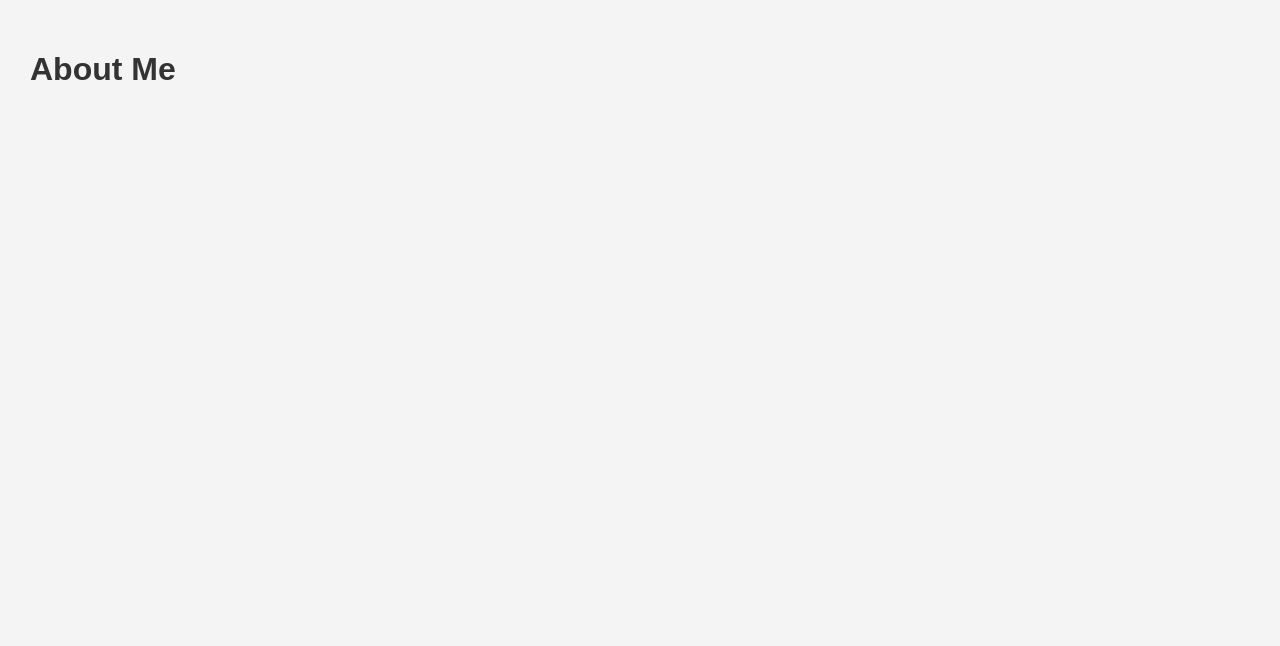
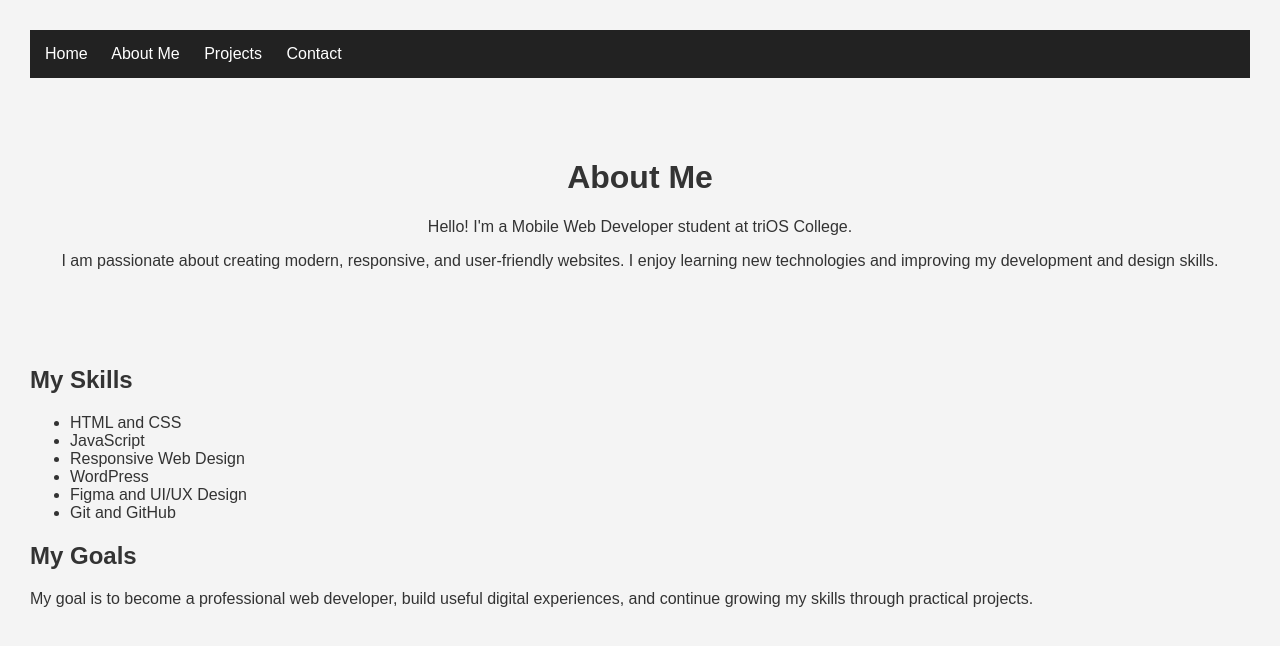
Before and after one commit to Novian333/VCC_2, a plain HTML site: page about.html in a window 1280 px wide. Drawn offline with Linux system fonts and the light colour scheme.

Commit message:
Improve About Me page

```diff
--- a/about.html
+++ b/about.html
@@ -1,3 +1,4 @@
+
 <!DOCTYPE html>
 <html lang="en">
 <head>
@@ -7,6 +8,44 @@
   <title>About Me</title>
 </head>
 <body>
-  <h1>About Me</h1>
+  <nav>
+    <a href="index.html">Home</a>
+    <a href="about.html">About Me</a>
+    <a href="products.html">Projects</a>
+    <a href="contact.html">Contact</a>
+  </nav>
+
+  <header>
+    <h1>About Me</h1>
+    <p>Hello! I'm a Mobile Web Developer student at triOS College.</p>
+    <p>
+      I am passionate about creating modern, responsive, and
+      user-friendly websites. I enjoy learning new technologies
+      and improving my development and design skills.
+    </p>
+  </header>
+
+  <main>
+    <section>
+      <h2>My Skills</h2>
+      <ul>
+        <li>HTML and CSS</li>
+        <li>JavaScript</li>
+        <li>Responsive Web Design</li>
+        <li>WordPress</li>
+        <li>Figma and UI/UX Design</li>
+        <li>Git and GitHub</li>
+      </ul>
+    </section>
+
+    <section>
+      <h2>My Goals</h2>
+      <p>
+        My goal is to become a professional web developer,
+        build useful digital experiences, and continue growing
+        my skills through practical projects.
+      </p>
+    </section>
+  </main>
 </body>
 </html>
```
